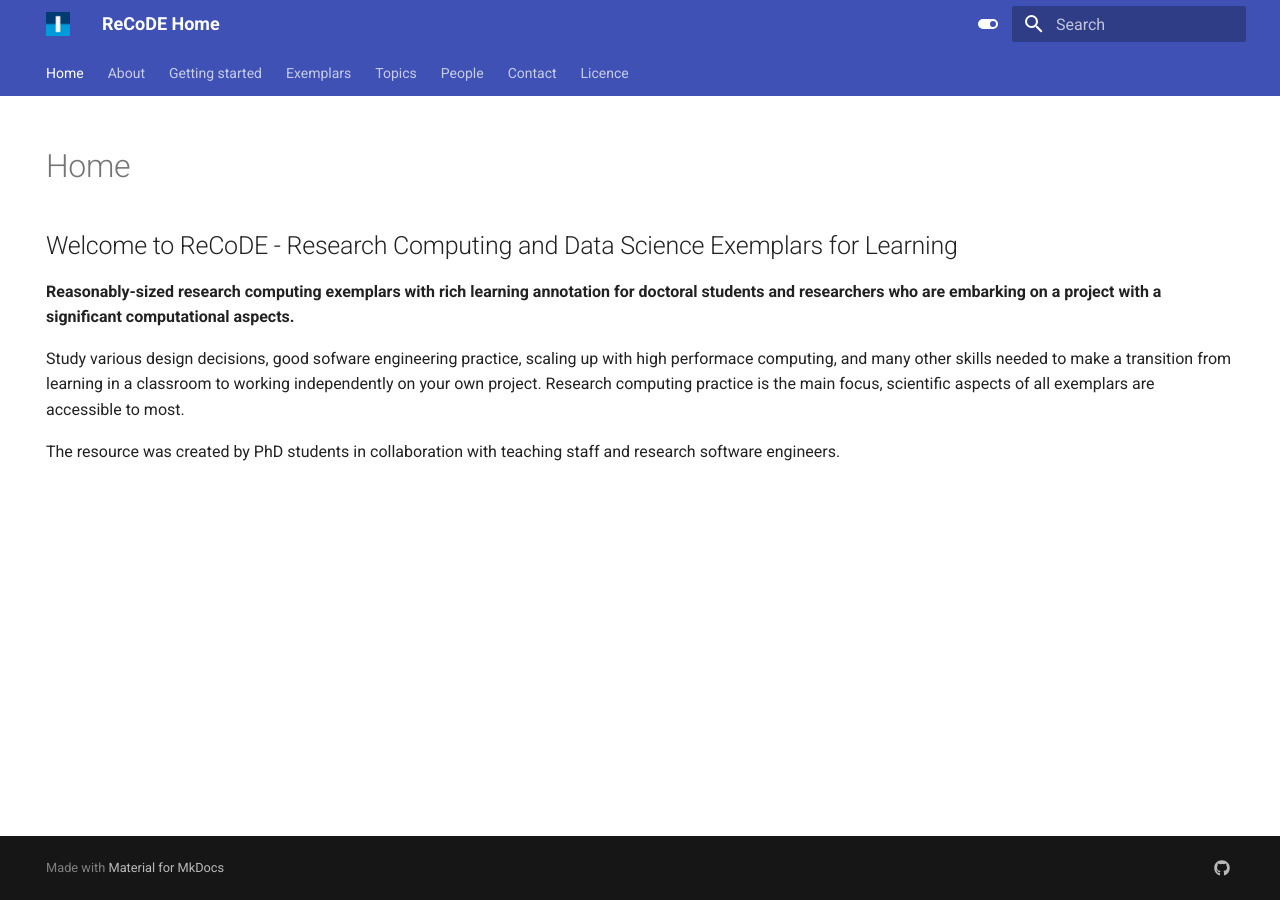
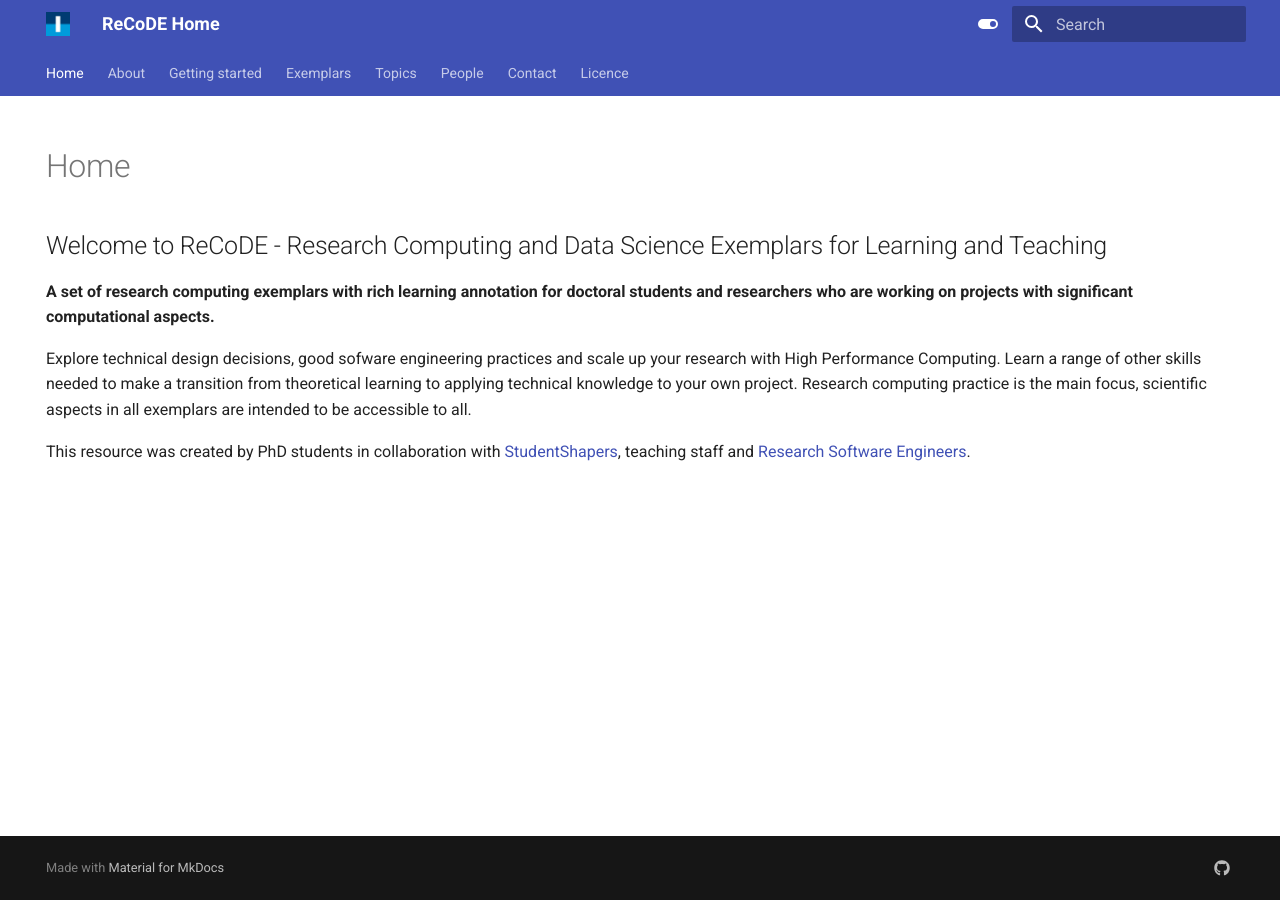
Before and after one commit to ImperialCollegeLondon/ReCoDE-home, an MkDocs documentation site: the page built from docs/index.md, in a window 1280 px wide. Built offline with MkDocs 1.6.1 and Material for MkDocs 9.7.7, drawn with Linux system fonts in a browser that asks for light colours.

Commit message:
Edit: implement after discussion with Jeremy

```diff
--- a/docs/index.md
+++ b/docs/index.md
@@ -6,10 +6,10 @@ search:
   exclude: true
 ---
 
-## Welcome to ReCoDE - Research Computing and Data Science Exemplars for Learning
+## Welcome to ReCoDE - Research Computing and Data Science Exemplars for Learning and Teaching
 
-**Reasonably-sized research computing exemplars with rich learning annotation for doctoral students and researchers who are embarking on a project with a significant computational aspects.**
+**A set of research computing exemplars with rich learning annotation for doctoral students and researchers who are working on projects with significant computational aspects.**
 
-Study various design decisions, good sofware engineering practice, scaling up with high performace computing, and many other skills needed to make a transition from learning in a classroom to working independently on your own project. Research computing practice is the main focus, scientific aspects of all exemplars are accessible to most.
+Explore technical design decisions, good sofware engineering practices and scale up your research with High Performance Computing. Learn a range of other skills needed to make a transition from theoretical learning to applying technical knowledge to your own project. Research computing practice is the main focus, scientific aspects in all exemplars are intended to be accessible to all.
 
-The resource was created by PhD students in collaboration with teaching staff and research software engineers.
+This resource was created by PhD students in collaboration with [StudentShapers](https://www.imperial.ac.uk/students/studentshapers/), teaching staff and [Research Software Engineers](https://www.imperial.ac.uk/admin-services/ict/self-service/research-support/rcs/research-software-engineering/).
```
